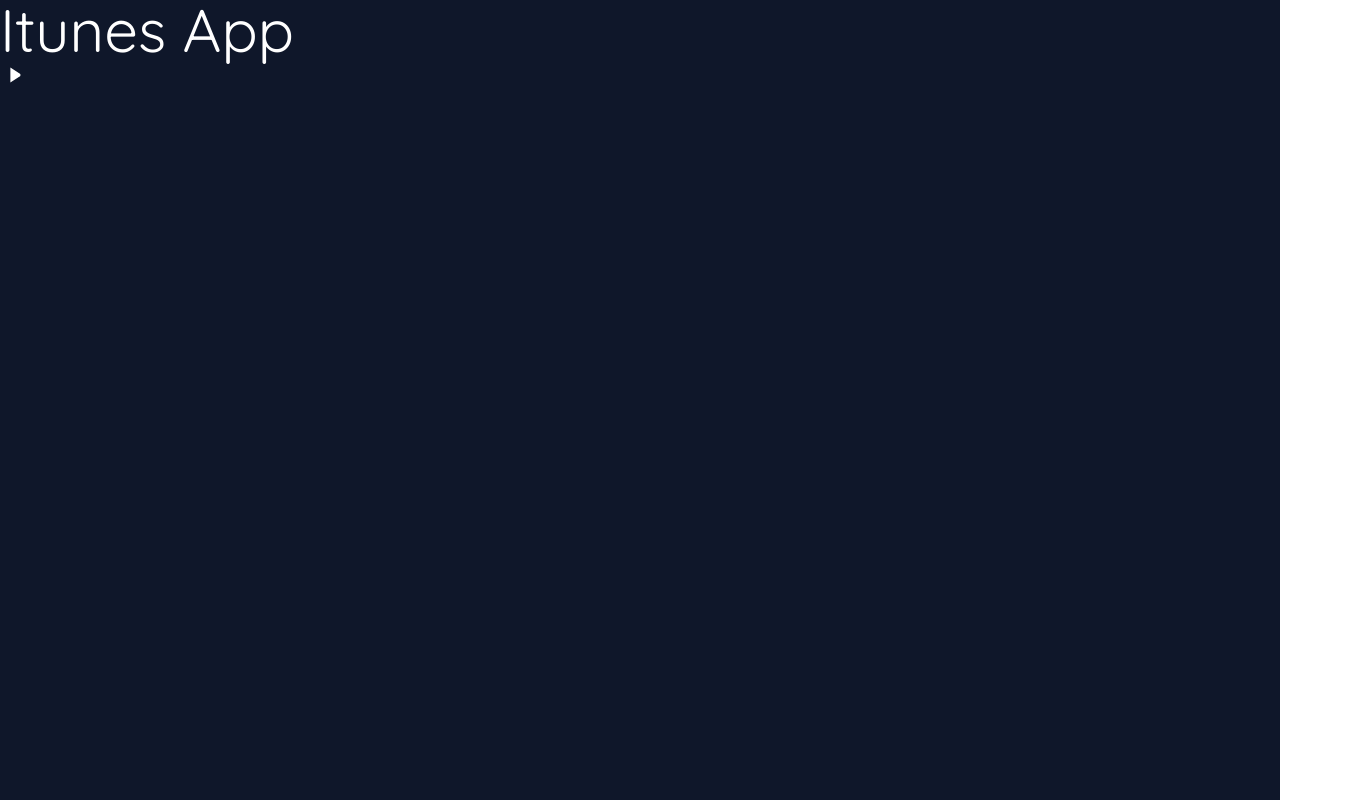
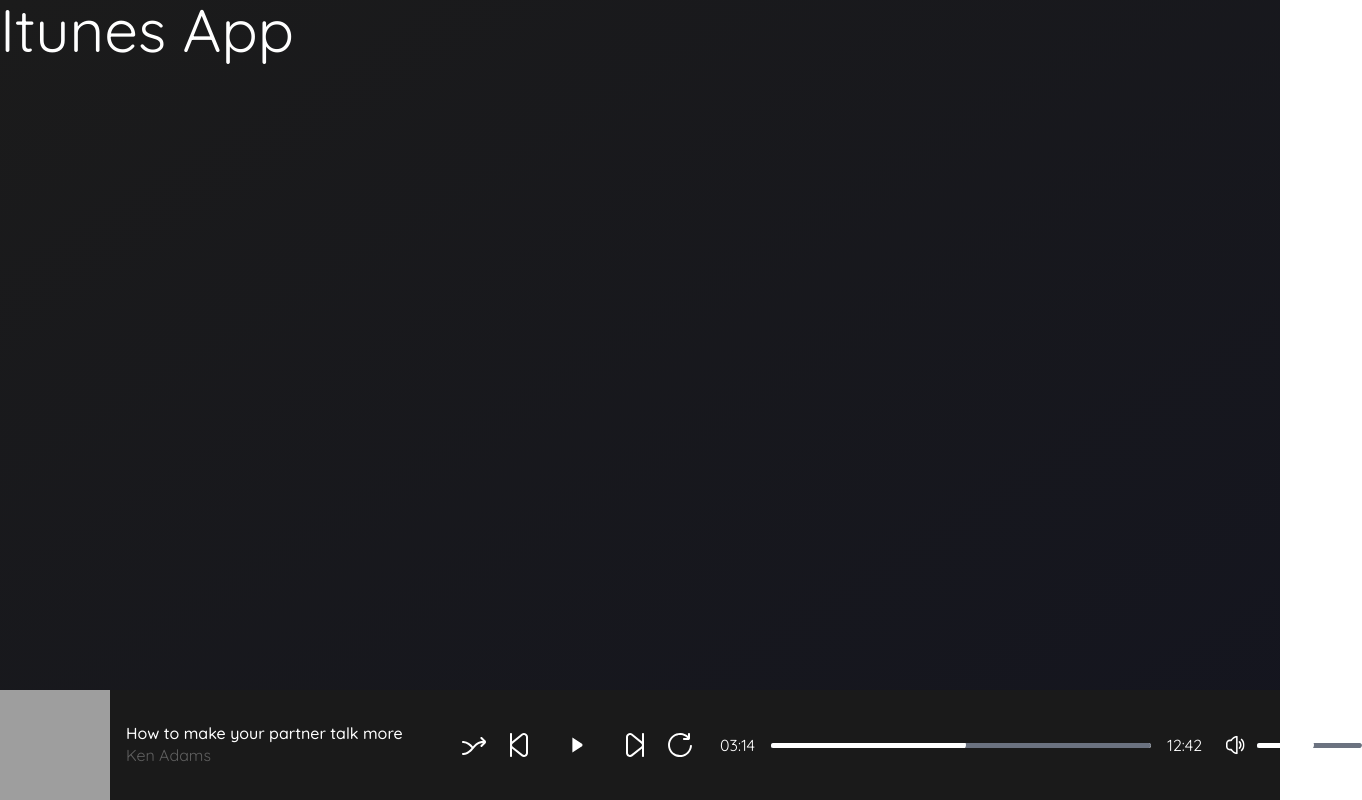
Before and after one commit to donidhernandez/itunes-player, a React (Create React App) app: page / in a window 1280 px wide. Shown: the whole page, 1362 px wide, since content can reach past the window. Built offline with nearby package versions, Linux system fonts and the light colour scheme; grey boxes are pictures that could not be loaded.

Commit message:
feat(audio-player-ui): create a custom audio player. The components just include ui not functions

```diff
--- a/src/App.tsx
+++ b/src/App.tsx
@@ -1,10 +1,10 @@
-import PlayButton from './components/PlayButton'
+import AudioPlayer from './components/AudioPlayer'
 
 function App() {
     return (
-        <main className="h-screen bg-slate-900">
+        <main className="h-screen bg-gradient-to-br from-dark-800 to-dark-900">
             <h1 className="text-white text-6xl">Itunes App</h1>
-            <PlayButton />
+            <AudioPlayer />
         </main>
     )
 }
--- /dev/null
+++ b/src/components/AudioPlayer/PlayerControls/index.tsx
@@ -0,0 +1,30 @@
+import RetryIcon from '../../Icons/RetryIcon'
+import ShuffleIcon from '../../Icons/ShuffleIcon'
+import StepBackardIcon from '../../Icons/StepBackardIcon'
+import StepForwardIcon from '../../Icons/StepForwardIcon'
+import PlayButton from '../../PlayButton'
+
+const PlayerControls = () => {
+    return (
+        <section className="flex w-full gap-6 mx-3">
+            <button>
+                <ShuffleIcon />
+            </button>
+            <button>
+                <StepBackardIcon />
+            </button>
+
+            <PlayButton />
+
+            <button>
+                <StepForwardIcon />
+            </button>
+
+            <button>
+                <RetryIcon />
+            </button>
+        </section>
+    )
+}
+
+export default PlayerControls
--- /dev/null
+++ b/src/components/AudioPlayer/ProgressBar/ProgressBar.css
@@ -0,0 +1,42 @@
+#volume-control {
+    -webkit-appearance: none;
+    appearance: none;
+    width: 100%;
+    height: 5px;
+    cursor: pointer;
+    outline: none;
+    overflow: hidden;
+    border-radius: 20px;
+}
+
+#volume-control::-webkit-slider-runnable-track {
+    height: 10px;
+    background: #6b7280;
+    border-radius: 16px;
+}
+
+#volume-control::-moz-range-track {
+    height: 10px;
+    background: #4b5563;
+    border-radius: 16px;
+}
+
+#volume-control::-webkit-slider-thumb {
+    -webkit-appearance: none;
+    appearance: none;
+    height: 10px;
+    width: 10px;
+    background-color: #fff;
+    border-radius: 50%;
+    border: 2px solid #fff;
+    box-shadow: -407px 0 0 400px #fff;
+}
+
+#volume-control::-moz-range-thumb {
+    height: 10px;
+    width: 10px;
+    background-color: #fff;
+    border-radius: 50%;
+    border: 1px solid #fff;
+    box-shadow: -407px 0 0 400px #fff;
+}
--- /dev/null
+++ b/src/components/AudioPlayer/ProgressBar/index.tsx
@@ -0,0 +1,17 @@
+import './ProgressBar.css'
+
+interface IProgressBar {
+    minWidth?: string
+}
+
+const ProgressBar = ({ minWidth = '100' }: IProgressBar) => {
+    return (
+        <input
+            type="range"
+            id="volume-control"
+            style={{ minWidth: `${minWidth}px` }}
+        />
+    )
+}
+
+export default ProgressBar
--- /dev/null
+++ b/src/components/AudioPlayer/SoundDetails/index.tsx
@@ -0,0 +1,15 @@
+const SoundDetails = () => {
+    return (
+        <section className="flex items-center gap-4 min-w-[450px] max-w-full">
+            <img src="https://picsum.photos/110/" />
+            <div>
+                <h3 className="text-white font-medium text-base leading-5">
+                    How to make your partner talk more
+                </h3>
+                <p className="text-white opacity-30">Ken Adams</p>
+            </div>
+        </section>
+    )
+}
+
+export default SoundDetails
--- /dev/null
+++ b/src/components/AudioPlayer/TrackDurationControl/index.tsx
@@ -0,0 +1,13 @@
+import ProgressBar from '../ProgressBar'
+
+const TrackDurationControl = () => {
+    return (
+        <div className="flex  w-full items-center gap-4 text-white ml-4">
+            <span>03:14</span>
+            <ProgressBar minWidth="380" />
+            <span>12:42</span>
+        </div>
+    )
+}
+
+export default TrackDurationControl
--- /dev/null
+++ b/src/components/AudioPlayer/VolumeControl/index.tsx
@@ -0,0 +1,13 @@
+import VolumeIcon from '../../Icons/VolumeIcon'
+import ProgressBar from '../ProgressBar'
+
+const VolumeControl = () => {
+    return (
+        <div className="flex items-center gap-3 mx-6">
+            <VolumeIcon />
+            <ProgressBar />
+        </div>
+    )
+}
+
+export default VolumeControl
--- /dev/null
+++ b/src/components/AudioPlayer/index.tsx
@@ -0,0 +1,20 @@
+import PlayerControls from './PlayerControls'
+import SoundDetails from './SoundDetails'
+import TrackDurationControl from './TrackDurationControl'
+import VolumeControl from './VolumeControl'
+
+const AudioPlayer = () => {
+    return (
+        <section className="flex items-center justify-around w-full absolute bottom-0 bg-slate-700">
+            <SoundDetails />
+            <PlayerControls />
+            <audio>
+                <source src="/test.flac"></source>
+            </audio>
+            <TrackDurationControl />
+            <VolumeControl />
+        </section>
+    )
+}
+
+export default AudioPlayer
--- a/src/components/Icons/StepForwardIcon/index.tsx
+++ b/src/components/Icons/StepForwardIcon/index.tsx
@@ -1,4 +1,4 @@
-const StepForward = () => {
+const StepForwardIcon = () => {
     return (
         <svg
             width="18"
@@ -15,4 +15,4 @@
     )
 }
 
-export default StepForward
+export default StepForwardIcon
--- /dev/null
+++ b/src/components/Icons/VolumeIcon/index.tsx
@@ -0,0 +1,33 @@
+const VolumeIcon = () => {
+    return (
+        <svg
+            width="24"
+            height="24"
+            viewBox="0 0 24 24"
+            fill="none"
+            xmlns="http://www.w3.org/2000/svg"
+        >
+            <g clipPath="url(#clip0_2_576)">
+                <path
+                    d="M20.807 4.29C20.7141 4.19709 20.6038 4.12339 20.4824 4.07311C20.361 4.02283 20.2309 3.99695 20.0995 3.99695C19.9681 3.99695 19.838 4.02283 19.7166 4.07311C19.5952 4.12339 19.4849 4.19709 19.392 4.29C19.2991 4.38291 19.2254 4.49322 19.1751 4.61461C19.1248 4.736 19.0989 4.86611 19.0989 4.9975C19.0989 5.1289 19.1248 5.25901 19.1751 5.3804C19.2254 5.50179 19.2991 5.61209 19.392 5.705C21.059 7.37591 21.9951 9.63977 21.9951 12C21.9951 14.3602 21.059 16.6241 19.392 18.295C19.2044 18.4826 19.0989 18.7371 19.0989 19.0025C19.0989 19.2679 19.2044 19.5224 19.392 19.71C19.5796 19.8976 19.8341 20.0031 20.0995 20.0031C20.3649 20.0031 20.6194 19.8976 20.807 19.71C22.8488 17.6636 23.9954 14.8908 23.9954 12C23.9954 9.1092 22.8488 6.33643 20.807 4.29Z"
+                    fill="white"
+                />
+                <path
+                    d="M18.1 7.29101C18.0071 7.19777 17.8967 7.12375 17.7752 7.07316C17.6537 7.02257 17.5234 6.99642 17.3918 6.99619C17.2602 6.99595 17.1298 7.02165 17.0081 7.07181C16.8864 7.12196 16.7758 7.1956 16.6825 7.28851C16.5893 7.38142 16.5153 7.49179 16.4647 7.6133C16.4141 7.73482 16.3879 7.86512 16.3877 7.99674C16.3875 8.12837 16.4132 8.25875 16.4633 8.38045C16.5135 8.50215 16.5871 8.61277 16.68 8.70601C17.5528 9.5801 18.043 10.7648 18.043 12C18.043 13.2352 17.5528 14.4199 16.68 15.294C16.5871 15.3872 16.5135 15.4979 16.4633 15.6196C16.4132 15.7413 16.3875 15.8717 16.3877 16.0033C16.3879 16.1349 16.4141 16.2652 16.4647 16.3867C16.5153 16.5082 16.5893 16.6186 16.6825 16.7115C16.8708 16.8992 17.126 17.0043 17.3918 17.0038C17.5234 17.0036 17.6537 16.9774 17.7752 16.9269C17.8967 16.8763 18.0071 16.8022 18.1 16.709C19.3473 15.4593 20.0479 13.7657 20.0479 12C20.0479 10.2343 19.3473 8.54075 18.1 7.29101Z"
+                    fill="white"
+                />
+                <path
+                    d="M13.82 0.199989C10.7793 0.771257 8.07468 2.48984 6.266 4.99999H5C3.67457 5.0021 2.40403 5.52957 1.4668 6.46679C0.529579 7.40402 0.00211562 8.67456 0 9.99999L0 14C0.00211562 15.3254 0.529579 16.596 1.4668 17.5332C2.40403 18.4704 3.67457 18.9979 5 19H6.266C8.07504 21.5098 10.7795 23.2282 13.82 23.8C13.8796 23.8116 13.9403 23.8173 14.001 23.817C14.2662 23.817 14.5206 23.7116 14.7081 23.5241C14.8956 23.3366 15.001 23.0822 15.001 22.817V1.18599C15.0014 1.03912 14.9694 0.893979 14.9073 0.760871C14.8453 0.627764 14.7546 0.509962 14.6419 0.415837C14.5292 0.321712 14.3971 0.253576 14.255 0.21627C14.113 0.178965 13.9644 0.173406 13.82 0.199989ZM13 21.535C10.7944 20.8319 8.89788 19.3912 7.629 17.455C7.53834 17.3155 7.41432 17.2009 7.26817 17.1214C7.12201 17.042 6.95835 17.0002 6.792 17H5C4.20435 17 3.44129 16.6839 2.87868 16.1213C2.31607 15.5587 2 14.7956 2 14V9.99999C2 9.20434 2.31607 8.44128 2.87868 7.87867C3.44129 7.31606 4.20435 6.99999 5 6.99999H6.8C6.96617 6.99997 7.12971 6.95854 7.27585 6.87945C7.42198 6.80035 7.54611 6.68609 7.637 6.54699C8.90329 4.61123 10.7969 3.16993 13 2.46499V21.535Z"
+                    fill="white"
+                />
+            </g>
+            <defs>
+                <clipPath id="clip0_2_576">
+                    <rect width="24" height="24" fill="white" />
+                </clipPath>
+            </defs>
+        </svg>
+    )
+}
+
+export default VolumeIcon
--- a/src/components/PlayButton/index.tsx
+++ b/src/components/PlayButton/index.tsx
@@ -12,14 +12,14 @@
     return !isPlaying ? (
         <button
             onClick={handlePlay}
-            className="h-[30px] w-[30px] flex items-center justify-center"
+            className="h-[50px] w-[50px] flex items-center justify-center transition-all duration-300 ease-in-out"
         >
             <PlayIcon />
         </button>
     ) : (
         <button
             onClick={handlePlay}
-            className="h-[50px] w-[50px] rounded-full bg-indigo-600 flex items-center justify-center"
+            className="h-[50px] w-[50px] rounded-full bg-indigo-600 flex items-center justify-center  transition-all duration-300 ease-in-out"
         >
             <PauseIcon />
         </button>
--- a/tailwind.config.js
+++ b/tailwind.config.js
@@ -7,6 +7,10 @@
                 slate: {
                     700: '#1A1A1A',
                 },
+                dark: {
+                    800: '#1B1B1B',
+                    900: '#14151F',
+                },
                 indigo: {
                     600: '#5C67DE',
                 },
```
